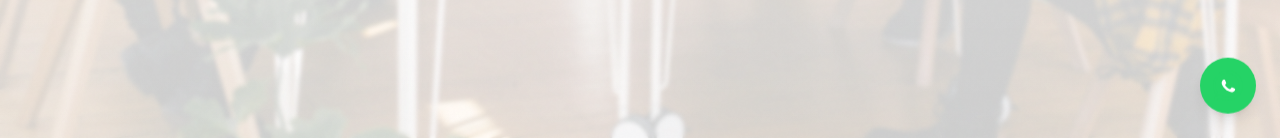
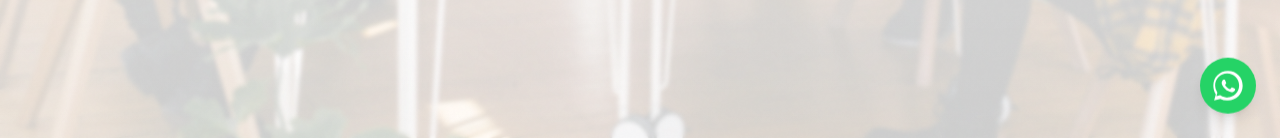
Before and after one commit to andomingos87/biapps-sales-hub, a React (Vite) app: page / in a window 1280 px wide. Shown: the part 662-800 px from the top of the page. Built offline with nearby package versions, Linux system fonts and the light colour scheme.

Commit message:
Update WhatsAppButton SVG color
Change the SVG icon color in the WhatsAppButton component to be completely white.
[skip gpt_engineer]

```diff
--- a/src/components/WhatsAppButton.tsx
+++ b/src/components/WhatsAppButton.tsx
@@ -22,7 +22,7 @@ export const WhatsAppButton = () => {
         className="w-8 h-8"
       >
         <path
-          fill="#25D366"
+          fill="#FFF"
           d="M16 1.333C7.636 1.333 1.333 7.636 1.333 16c0 3.095 0.85 6.095 2.457 8.689l-1.646 6.058 6.162-1.618A14.642 14.642 0 0016 30.667C24.364 30.667 30.667 24.364 30.667 16S24.364 1.333 16 1.333zm0 26.667c-2.627 0-5.192-.753-7.404-2.157l-.532-.332-3.65.96.976-3.591-.34-.557a12.01 12.01 0 01-1.922-6.583c0-6.617 5.383-12 12-12s12 5.383 12 12-5.383 12-12 12z"
         />
         <path
```
